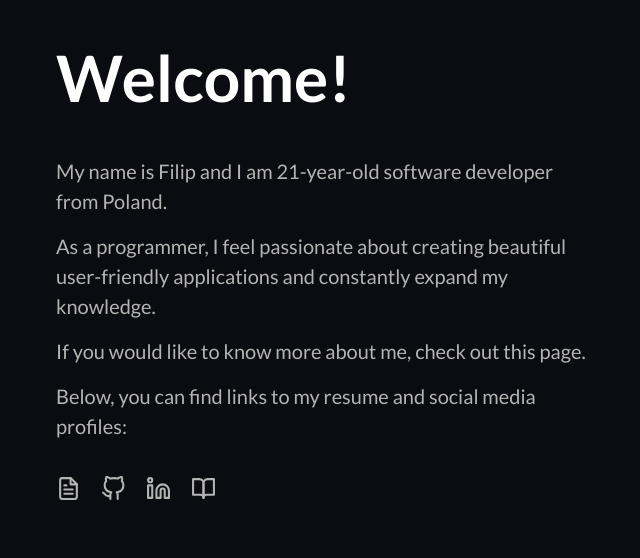
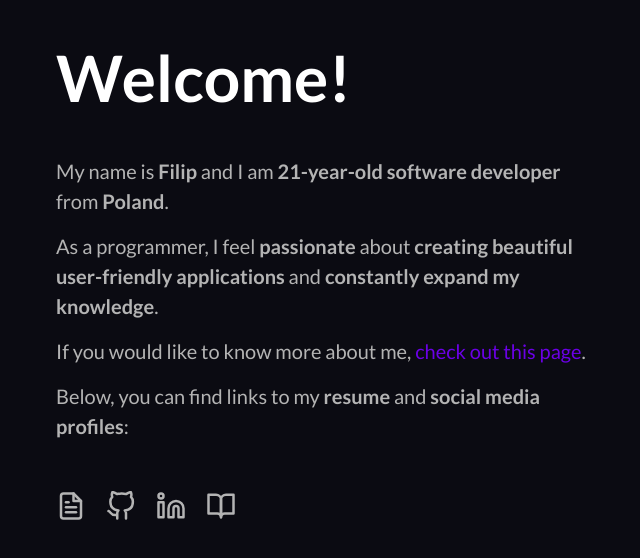
Before and after one commit to fdukat/fdukat.com, a Next.js app: page / in a window 1280 px wide. Shown: the top 558 px of the page, without its empty margins (136-776 px from the left). Built offline with nearby package versions, Linux system fonts and the light colour scheme.

Commit message:
add social media and about me page links

```diff
--- a/components/Hero/Hero.module.css
+++ b/components/Hero/Hero.module.css
@@ -16,6 +16,10 @@
   color: var(--secondaryTextColor);
 }
 
+.heroSubheadingSpan {
+  color: var(--primaryBrandColor);
+}
+
 @media only screen and (max-width: 650px) {
   .heroHeading {
     font-size: 3rem;
--- a/components/Hero/Hero.tsx
+++ b/components/Hero/Hero.tsx
@@ -1,23 +1,31 @@
 import HeroIconsList from './HeroIconsList';
 
 import styles from './Hero.module.css';
+import Link from 'next/link';
 
 export default function Hero() {
   return (
     <header className={styles.heroWrapper}>
       <h1 className={styles.heroHeading}>Welcome!</h1>
       <p className={styles.heroSubheading}>
-        My name is Filip and I am 21-year-old software developer from Poland.
+        My name is <strong>Filip</strong> and I am <strong>21-year-old software developer</strong>{' '}
+        from <strong>Poland</strong>.
       </p>
       <p className={styles.heroSubheading}>
-        As a programmer, I feel passionate about creating beautiful user-friendly applications and
-        constantly expand my knowledge.
+        As a programmer, I feel <strong>passionate</strong> about{' '}
+        <strong>creating beautiful user-friendly applications</strong> and{' '}
+        <strong>constantly expand my knowledge</strong>.
       </p>
       <p className={styles.heroSubheading}>
-        If you would like to know more about me, check out this page.
+        If you would like to know more about me,{' '}
+        <span className={styles.heroSubheadingSpan}>
+          <Link href="/about">check out this page</Link>
+        </span>
+        .
       </p>
       <p className={styles.heroSubheading}>
-        Below, you can find links to my resume and social media profiles:
+        Below, you can find links to my <strong>resume</strong> and{' '}
+        <strong>social media profiles</strong>:
       </p>
       <HeroIconsList />
     </header>
--- a/components/Hero/HeroIconsList/HeroIconsList.module.css
+++ b/components/Hero/HeroIconsList/HeroIconsList.module.css
@@ -1,7 +1,7 @@
 .heroIconsList {
   display: flex;
   list-style: none;
-  margin: 35px 0 0 0;
+  margin: 50px 0 0 0;
 }
 
 .heroIconsListElementIcon {
--- a/components/Hero/HeroIconsList/HeroIconsList.tsx
+++ b/components/Hero/HeroIconsList/HeroIconsList.tsx
@@ -9,19 +9,29 @@ export default function HeroIconsList() {
   return (
     <ul className={styles.heroIconsList}>
       <HeroIconsListElement>
-        <FileText className={styles.heroIconsListElementIcon} size={25} />
+        <FileText className={styles.heroIconsListElementIcon} size={30} />
         <VisuallyHidden>Resume</VisuallyHidden>
       </HeroIconsListElement>
       <HeroIconsListElement>
-        <GitHub className={styles.heroIconsListElementIcon} size={25} />
+        <a href="https://github.com/fdukat" target="_blank" rel="noopener noreferrer">
+          <GitHub className={styles.heroIconsListElementIcon} size={30} />
+        </a>
         <VisuallyHidden>Github</VisuallyHidden>
       </HeroIconsListElement>
       <HeroIconsListElement>
-        <Linkedin className={styles.heroIconsListElementIcon} size={25} />
+        <a href="https://www.linkedin.com/in/fdukat/" target="_blank" rel="noopener noreferrer">
+          <Linkedin className={styles.heroIconsListElementIcon} size={30} />
+        </a>
         <VisuallyHidden>Linkedin</VisuallyHidden>
       </HeroIconsListElement>
       <HeroIconsListElement>
-        <BookOpen className={styles.heroIconsListElementIcon} size={25} />
+        <a
+          href="https://www.goodreads.com/user/show/164254455-filip-dukat"
+          target="_blank"
+          rel="noopener noreferrer"
+        >
+          <BookOpen className={styles.heroIconsListElementIcon} size={30} />
+        </a>
         <VisuallyHidden>Goodreads</VisuallyHidden>
       </HeroIconsListElement>
     </ul>
--- a/styles/global.css
+++ b/styles/global.css
@@ -4,6 +4,8 @@
   --primaryTextColor: rgb(255, 255, 255);
   --secondaryTextColor: rgb(180, 180, 180);
   --tertiaryTextColor: rgb(115, 115, 115);
+
+  --primaryBrandColor: rgb(107, 0, 230);
 }
 
 body {
--- a/styles/reset.css
+++ b/styles/reset.css
@@ -48,3 +48,7 @@ h6 {
 #__next {
   isolation: isolate;
 }
+a {
+  text-decoration: none;
+  color: inherit;
+}
```
